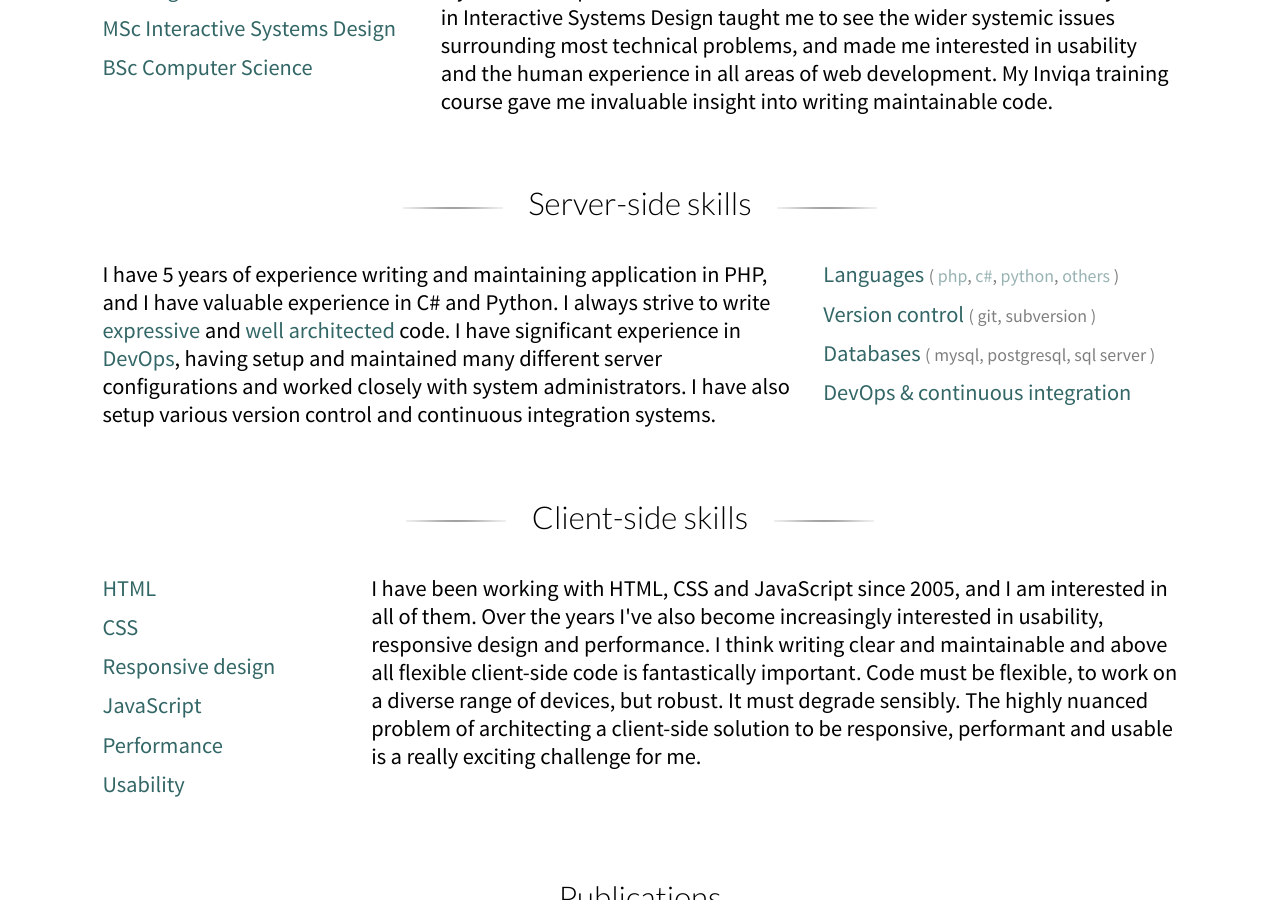
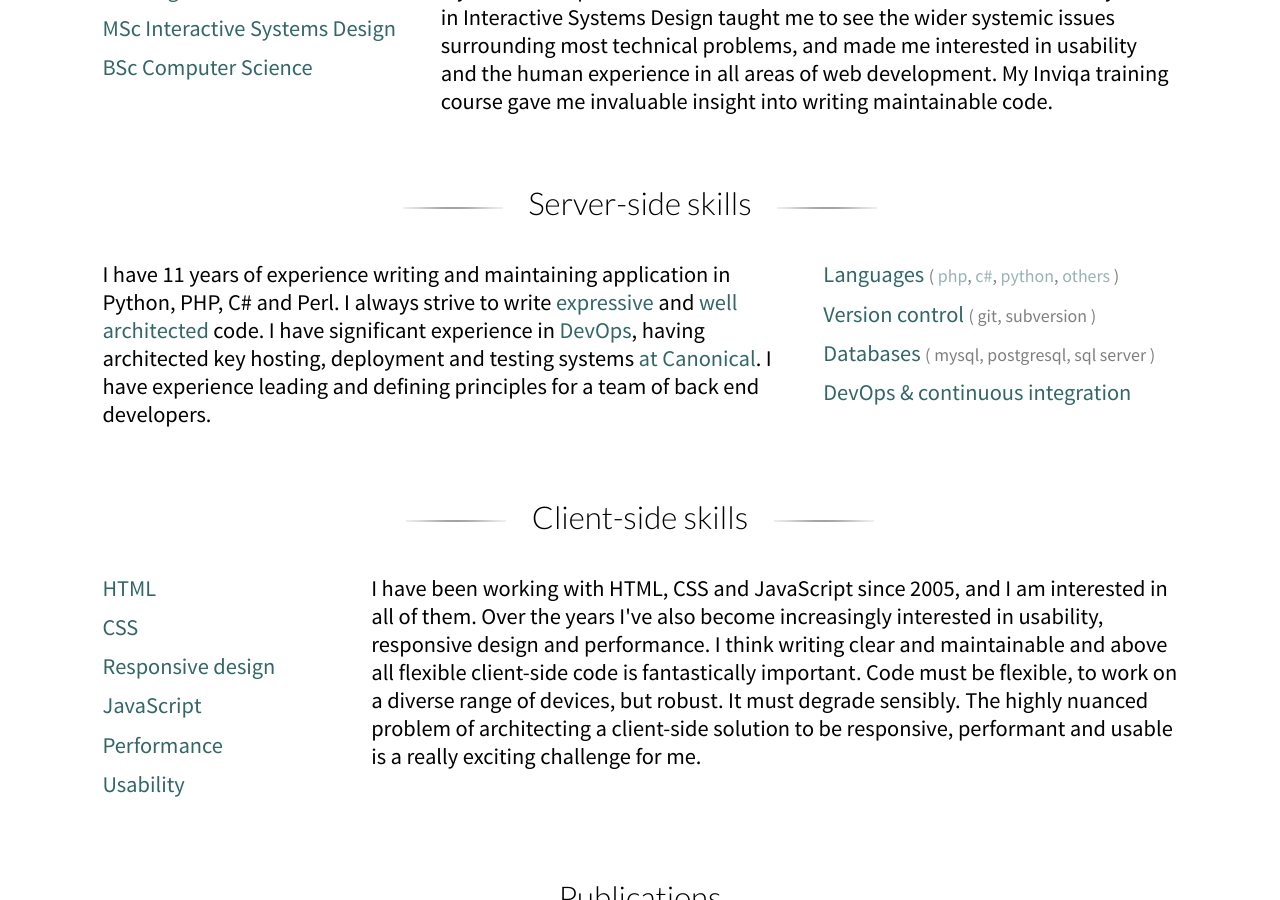
Before and after one commit to nottrobin/cv.robinwinslow.uk, a Jekyll site: the page built from index.html, in a window 1280 px wide and 900 px high, scrolled down 1072 px. Built offline with Jekyll 4.4.1, drawn with Linux system fonts in a browser that asks for light colours; nearby versions of some CDN libraries; library files that are not in the unit come from our copies.

Commit message:
Update index.html
Update summary for the server-side section.

```diff
--- a/index.html
+++ b/index.html
@@ -96,7 +96,7 @@ description: "I'm Robin Winslow, a web developer, and this is my CV."
         </ul>
     </nav>
 
-    <p class="summary">I have 5 years of experience writing and maintaining application in PHP, and I have valuable experience in C# and Python. I always strive to write <a href="http://robinwinslow.co.uk/2013/11/22/expressive-coding/">expressive</a> and <a href="http://robinwinslow.co.uk/2014/01/08/general-coding-guidelines/">well architected</a> code. I have significant experience in <a href="http://en.wikipedia.org/wiki/Devops">DevOps</a>, having setup and maintained many different server configurations and worked closely with system administrators. I have also setup various version control and continuous integration systems.</p>
+    <p class="summary">I have 11 years of experience writing and maintaining application in Python, PHP, C# and Perl. I always strive to write <a href="http://robinwinslow.co.uk/2013/11/22/expressive-coding/">expressive</a> and <a href="http://robinwinslow.co.uk/2014/01/08/general-coding-guidelines/">well architected</a> code. I have significant experience in <a href="http://en.wikipedia.org/wiki/Devops">DevOps</a>, having architected key hosting, deployment and testing systems <a href="/roles/#lead-web-developer">at Canonical</a>. I have experience leading and defining principles for a team of back end developers.</p>
 </section>
 
 <section id="client-side">
```
